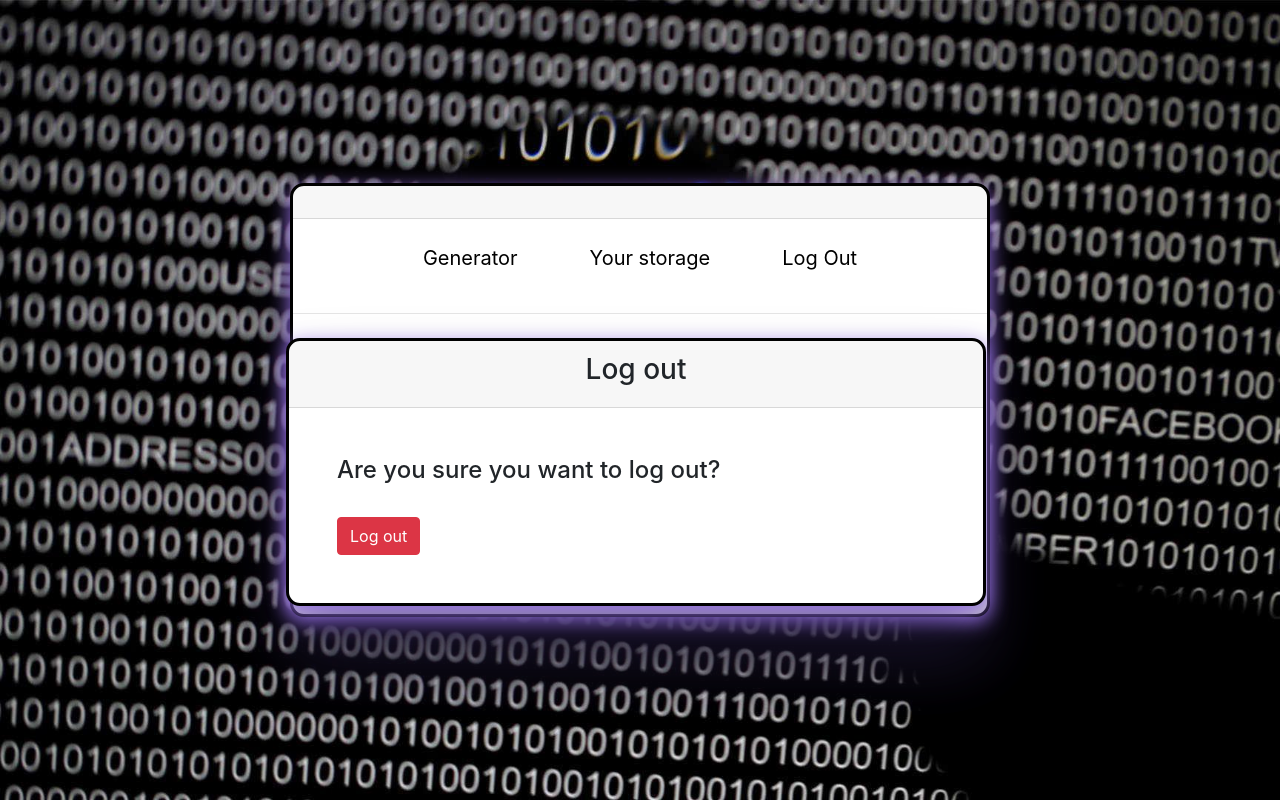
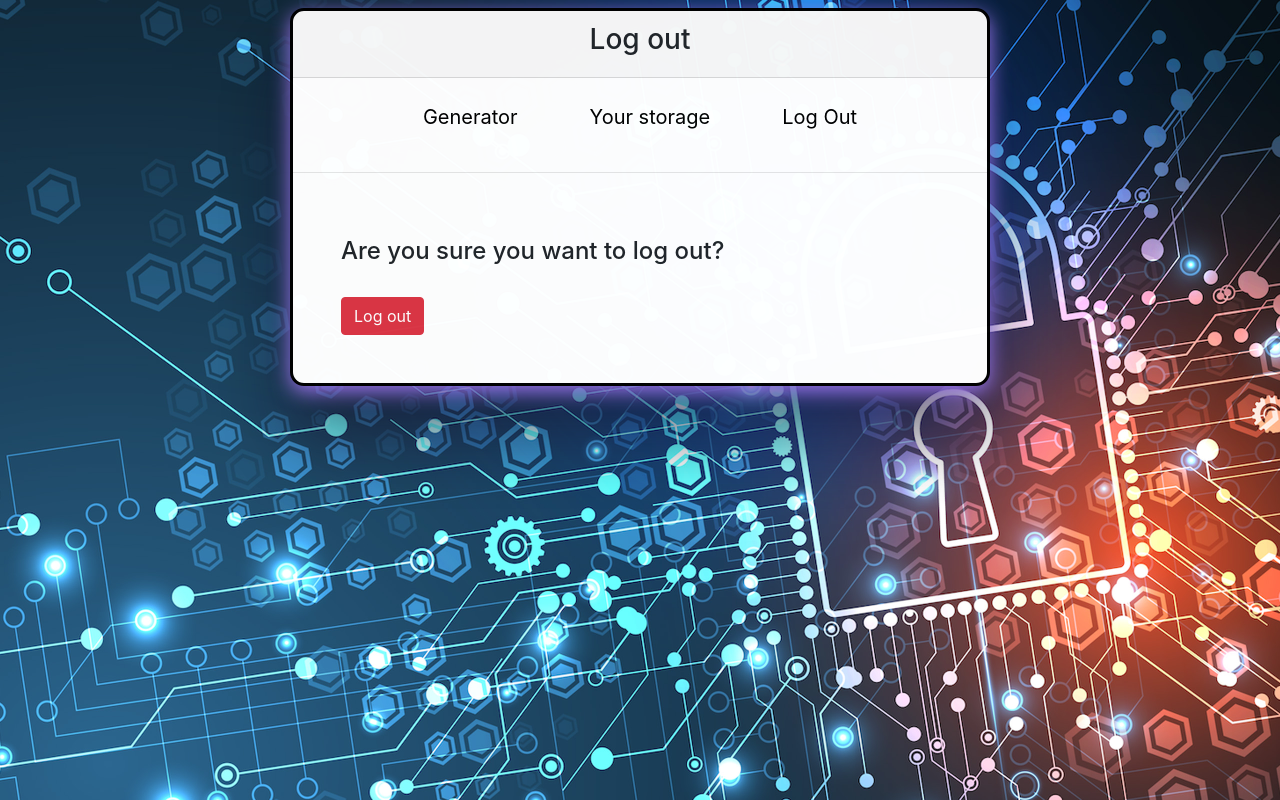
Before and after one commit to BezrabotnyFreelancer/password_generator, a Django app: page /accounts/logout/ in a window 1280 px wide. Run offline with Django 4.2, Linux system fonts and the light colour scheme; the visitor is signed in with stand-in values (Sample User, id 1); some libraries are stand-ins or nearby versions.

Commit message:
new files

```diff
--- a/app/static/css/base_6.css
+++ b/app/static/css/base_6.css
@@ -1,12 +1,11 @@
 body {
-    width: 100%;
-    height: 100vh;
     background: violet;
-    background-image: url('../images/1562791.jpg');
+    background-image: url('../images/qwerty.jpg');
     background-position: center;
     background-repeat: no-repeat;
     background-size: cover;
     background-attachment: fixed;
+    opacity: 0.985;
 }
 
 .container {
--- a/app/templates/account/logout.html
+++ b/app/templates/account/logout.html
@@ -2,19 +2,12 @@
 {% load crispy_forms_tags %}
 
 {% block title %}Log Out{% endblock %}
-
+{% block content_title %}Log out{% endblock %}
 {% block content %}
-<div class="row">
-    <div class="card box-shadow m-2 form-wrap">
-        <div class="card-header text-center">
-            <h3>Log out</h3>
-        </div>
 <form class='p-5' method="post">
     {% csrf_token %}
     {{ form|crispy }}
     <h4>Are you sure you want to log out?</h4><br>
     <input class="btn btn-danger" type="submit" value="Log out">
 </form>
-    </div>
-</div>
 {% endblock %}
--- a/app/templates/main/index.html
+++ b/app/templates/main/index.html
@@ -14,7 +14,10 @@
         <input type="submit" class="btn btn-success" align="center" value="Generate">
         <hr>
         {% if password %}
-            <h1 align="center">{{ password }}</h1>
+            <h3 align="center">{{ password }}</h3>
+            {% if user.is_authenticated %}
+            <a href="{% url 'create_storage' %}" class="button">Save to storage</a>
+            {% endif %}
         {% endif %}
     </form>
 {% endblock %}
```
Also changed, not shown: app/main/views.py (+8 -3 lines), app/static/images/1562791.jpg (deleted), app/static/images/qwerty.jpg (added), app/storage/forms.py, app/storage/models.py, app/storage/urls.py, app/storage/views.py, app/templates/storage/storage_list.html. Lines whose indentation alone changed are shown as unchanged.
